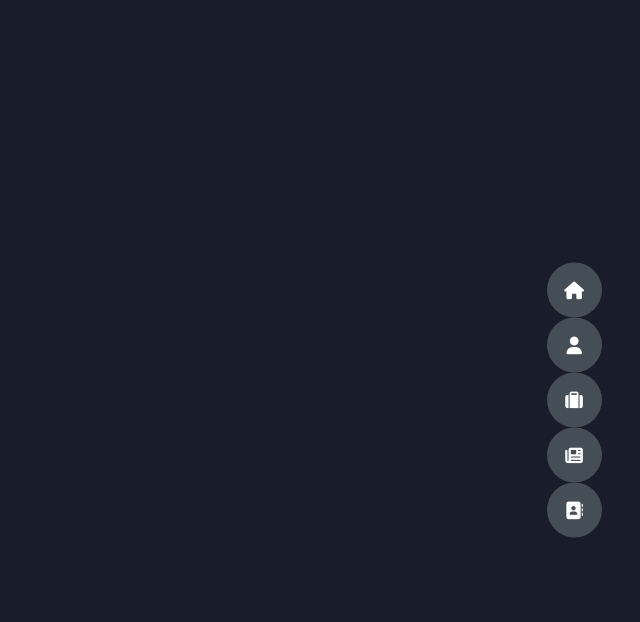
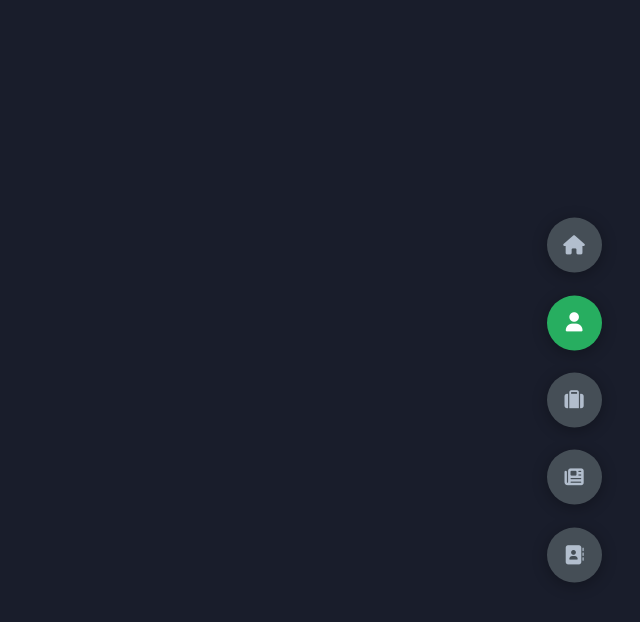
Before and after one commit to MiUlon/portfolio-website-1.2, a plain HTML site: page index.html in a window 1280 px wide. Both pictures are taken after a click on the element 1214 px from the left and 345 px from the top of the page. Shown: the whole page, without its empty margins (640-1280 px from the left). Drawn offline with Linux system fonts and the light colour scheme.

Commit message:
implementing class change on click

```diff
--- /dev/null
+++ b/app.js
@@ -0,0 +1,16 @@
+const sections = document.querySelectorAll('.section');
+const sectBtns = document.querySelectorAll('.controls');
+const sectBtn = document.querySelectorAll('.control');
+const allSections = document.querySelector('.main-content');
+
+function PageTransitions() {
+    for (let i = 0; i < sectBtn.length; i++) {
+        sectBtn[i].addEventListener('click', function() {
+            let currentBtn = document.querySelectorAll('.active-btn');
+            currentBtn[0].className = currentBtn[0].className.replace('active-btn', '');
+            this.className += (' active-btn');
+        });
+    };
+};
+
+PageTransitions();
--- a/index.html
+++ b/index.html
@@ -40,6 +40,8 @@
             <i class="fa-solid fa-address-book"></i>
         </div>
     </div>
+
+    <script src="app.js"></script>
 </body>
 
 </html>
--- a/styles/styles.scss
+++ b/styles/styles.scss
@@ -18,6 +18,7 @@
     --color-grey-5: #2a2e35;
     --color-grey-6: #12181b;
     --br-sm-2: 14px;
+    --box-shadow-1: 0 3px 15px rgba(0, 0, 0, .3);
 }
 
 body {
@@ -92,6 +93,15 @@ section {
     justify-content: center;
     transform: translateY(-50%);
 
+    .active-btn {
+        background-color: var(--color-secondary) !important;
+        transition: all .4s ease-in-out;
+
+        i {
+            color: var(--color-white) !important;
+        }
+    }
+
     .control {
         padding: 1rem;
         cursor: pointer;
@@ -102,5 +112,13 @@ section {
         display: flex;
         justify-content: center;
         align-items: center;
+        margin: .7rem 0;
+        box-shadow: var(--box-shadow-1);
+
+        i {
+            font-size: 1.2rem;
+            color: var(--color-grey-2);
+            pointer-events: none;
+        }
     }
 }
```
Also changed, not shown: styles/styles.css, 2 other files.
